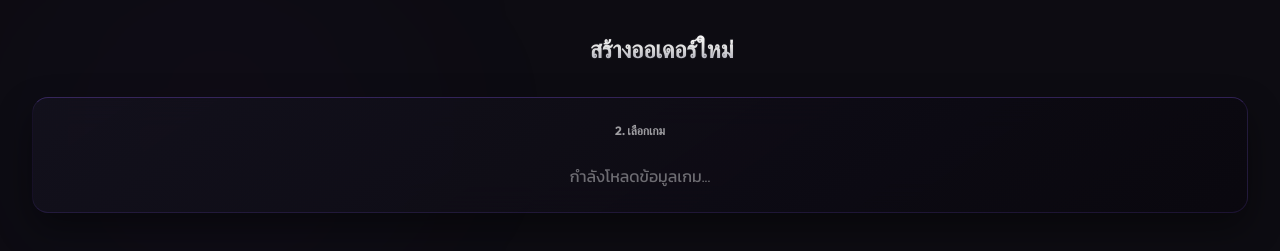
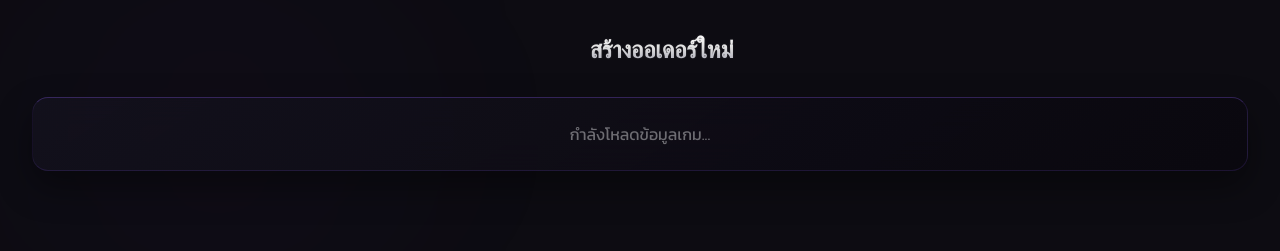
Before and after one commit to Maxkies6767/67SHOP-PROJECT, a plain HTML site: page admin/order.html in a window 1280 px wide. Shown: the part 79-330 px from the top of the page. Drawn offline with nearby package versions, Linux system fonts and the light colour scheme; no server answers; sample sign-in values are in the browser's storage.

Commit message:
refactor: Remove title text for game selection grid

```diff
--- a/admin/order.html
+++ b/admin/order.html
@@ -53,7 +53,6 @@
             ]),
             // 2. เลือกเกม
             React.createElement('div', { className: 'card mb-6 p-6', key: 'step2' }, [
-                React.createElement('h3', { className: 'text-center text-[12px] font-bold text-white/60 mb-6 uppercase' }, '2. เลือกเกม'),
                 React.createElement('div', { className: 'game-grid' }, games.length === 0 ?
                     React.createElement('div', { className: 'text-center col-span-full text-white/40' }, 'กำลังโหลดข้อมูลเกม...') :
                     games.map((game) => (
```
Also changed, not shown: admin/demo-popup.html (+0 -1 lines).
